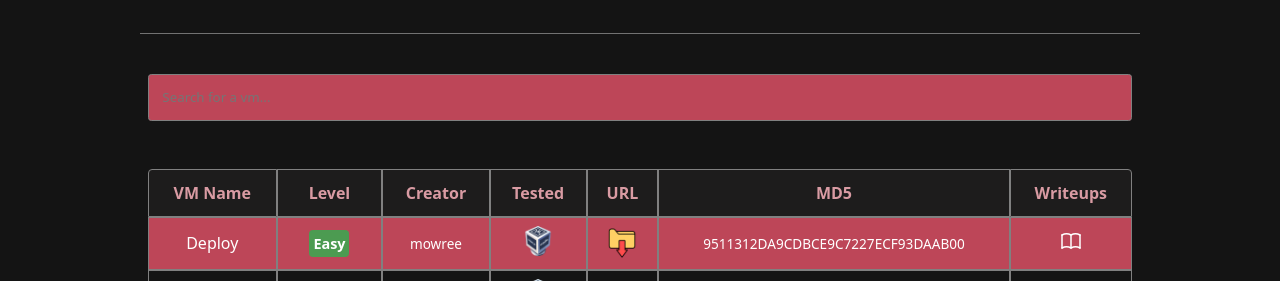
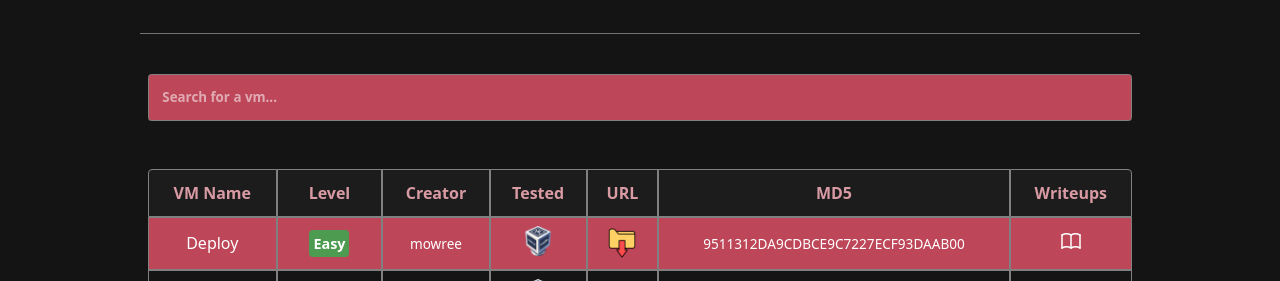
Before and after one commit to VulNyx/vulnyx, a Jekyll site: the page built from index.md, in a window 1280 px wide. Shown: the part 272-553 px from the top of the page. Built offline with Jekyll 4.4.1, drawn with Linux system fonts in a browser that asks for light colours.

Commit message:
style: fix placeholder on edge, chrome, safari...

```diff
--- a/assets/style.scss
+++ b/assets/style.scss
@@ -106,10 +106,15 @@ p + ol li {
   padding: 1em;
   width: 100%;
   border-radius: 0.25em;
-  box-sizing: border-box;
   border: 1px solid #808080;
   color: $white;
+  font-weight: bold;
   background-color: $red;
+}
+
+::-webkit-input-placeholder {
+  color: inherit;
+  opacity: 0.54;
 }
 
 #search-message {
```
